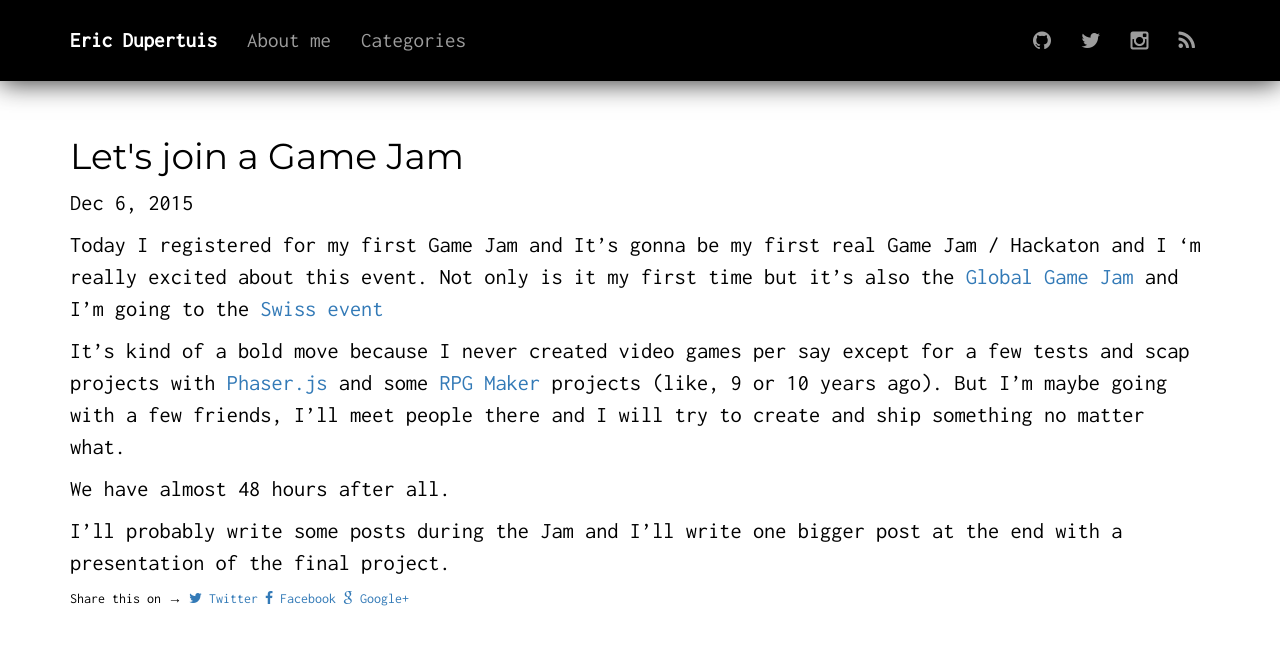
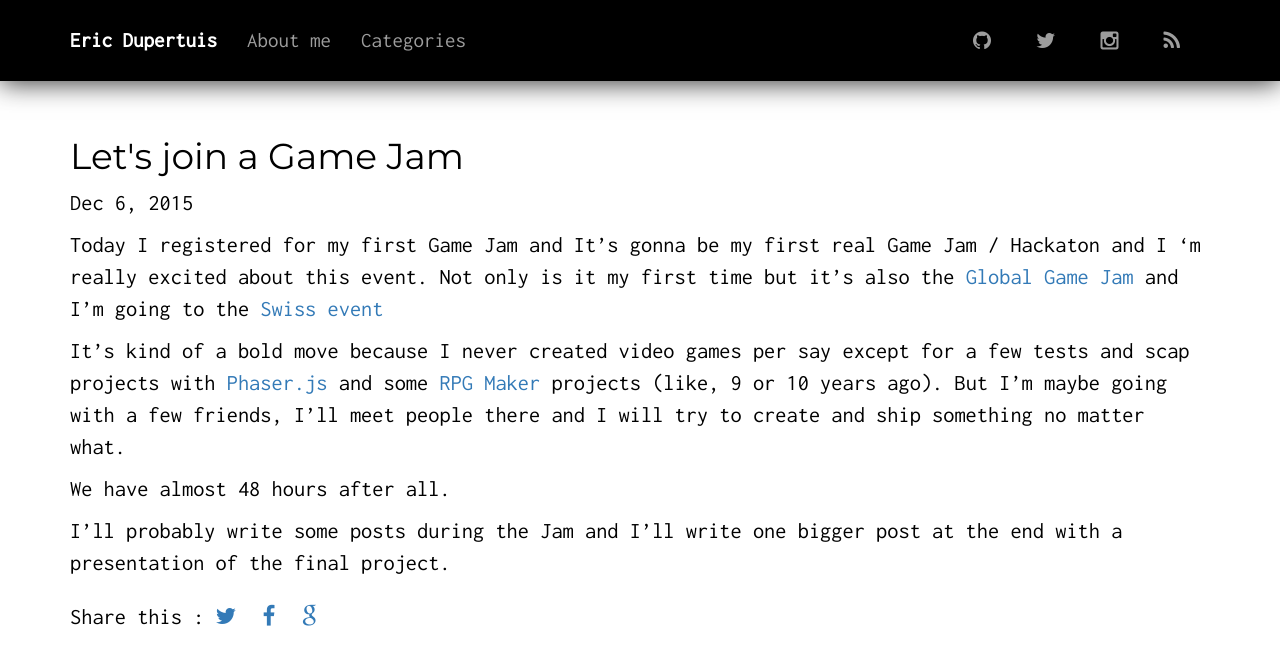
Before and after one commit to EricDupertuis/EricDupertuis.github.io, a Jekyll site: the page built from _posts/2015-12-06-Lets-join-a-gamejam.md, in a window 1280 px wide. Shown: the top 665 px of the page. Built offline with Jekyll 4.4.1, drawn with Linux system fonts in a browser that asks for light colours; comment, search, counter and statistics services are not loaded.

Commit message:
some layout and css change

```diff
--- a/_layouts/post.html
+++ b/_layouts/post.html
@@ -13,10 +13,10 @@
 
     {{ content }}
     <div class="share-page">
-        Share this on &rarr;
-        <a href="https://twitter.com/intent/tweet?text={{ page.title }}&url={{ site.url }}{{ page.url }}&via={{ site.twitter_username }}&related={{ site.twitter_username }}" rel="nofollow" target="_blank" title="Share on Twitter"><i class="fa fa-twitter"></i> Twitter</a>
-        <a href="https://facebook.com/sharer.php?u={{ site.url }}{{ page.url }}" rel="nofollow" target="_blank" title="Share on Facebook"><i class="fa fa-facebook"></i> Facebook</a>
-        <a href="https://plus.google.com/share?url={{ site.url }}{{ page.url }}" rel="nofollow" target="_blank" title="Share on Google+"><i class="fa fa-google"></i> Google+</a>
+        Share this :
+        <a href="https://twitter.com/intent/tweet?text={{ page.title }}&url={{ site.url }}{{ page.url }}&via={{ site.twitter_username }}&related={{ site.twitter_username }}" rel="nofollow" target="_blank" title="Share on Twitter"><i class="fa fa-twitter"></i></a>
+        <a href="https://facebook.com/sharer.php?u={{ site.url }}{{ page.url }}" rel="nofollow" target="_blank" title="Share on Facebook"><i class="fa fa-facebook"></i></a>
+        <a href="https://plus.google.com/share?url={{ site.url }}{{ page.url }}" rel="nofollow" target="_blank" title="Share on Google+"><i class="fa fa-google"></i></a>
     </div>
     {% if page.comments %}
         <div id="disqus_thread"></div>
--- a/assets/css/main.css
+++ b/assets/css/main.css
@@ -69,6 +69,15 @@
 
 .post-link:hover {
     text-decoration: none;
+}
+
+.share-page {
+  font-size: 1.6em;
+  margin-top: 1em;
+}
+
+.fa {
+  margin-right: 15px;
 }
 
 .pagination {
@@ -143,7 +152,7 @@
 }
 
 #disqus_thread {
-    margin-top: 4em;
+    margin-top: 2em;
 }
 
 #main-container {
```
